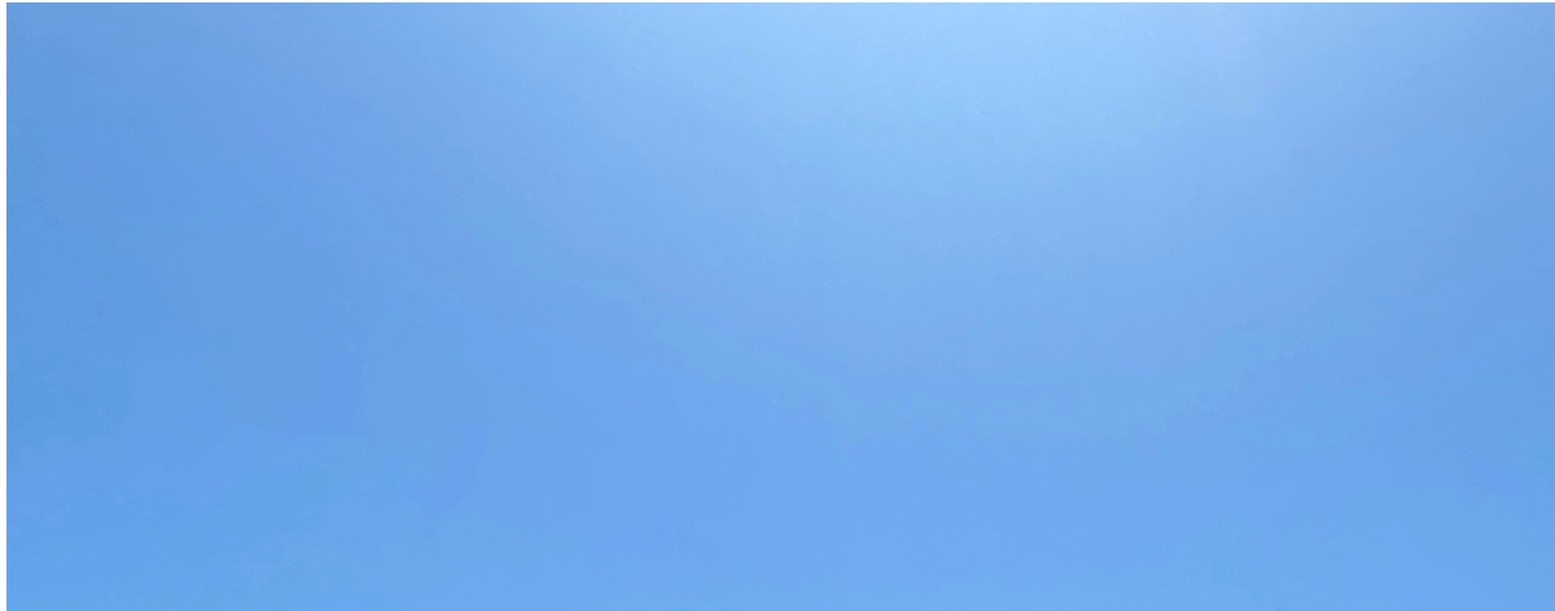
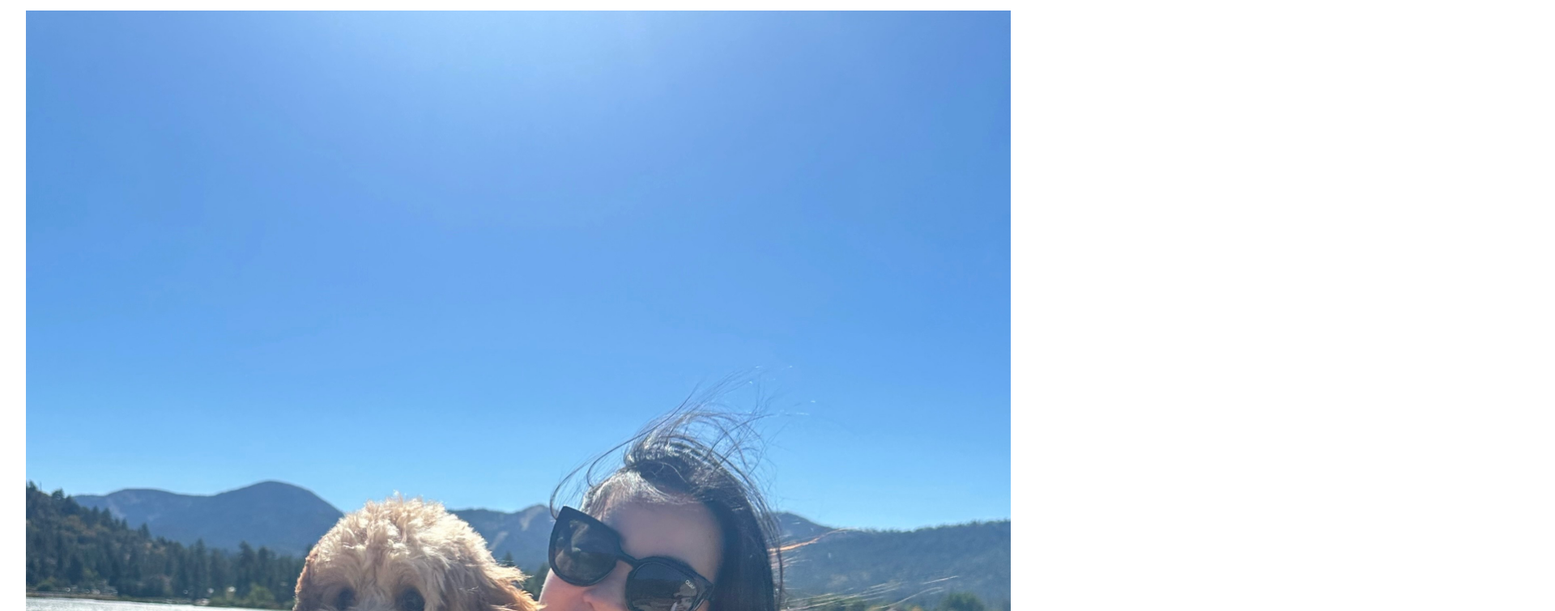
Before and after one commit to cmlpk/dsc209r-portfolio, a plain HTML site: page index.html in a window 1280 px wide. Shown: the part 128-883 px from the top of the page at 81% size, 1920 px wide, since content can reach past the window. Drawn offline with Linux system fonts and the light colour scheme.

Commit message:
Update style.css

```diff
--- a/style.css
+++ b/style.css
@@ -1,6 +1,11 @@
 body {
   /* Set line height to 1.5 times the font size
-	   and use the OS’s UI font as the website font
-	 */
+     and use the OS’s UI font as the website font */
   font: 100%/1.5 system-ui;
+  margin: 2rem;
 }
+
+img {
+  max-width: 100%;
+  height: auto;
+}
```
